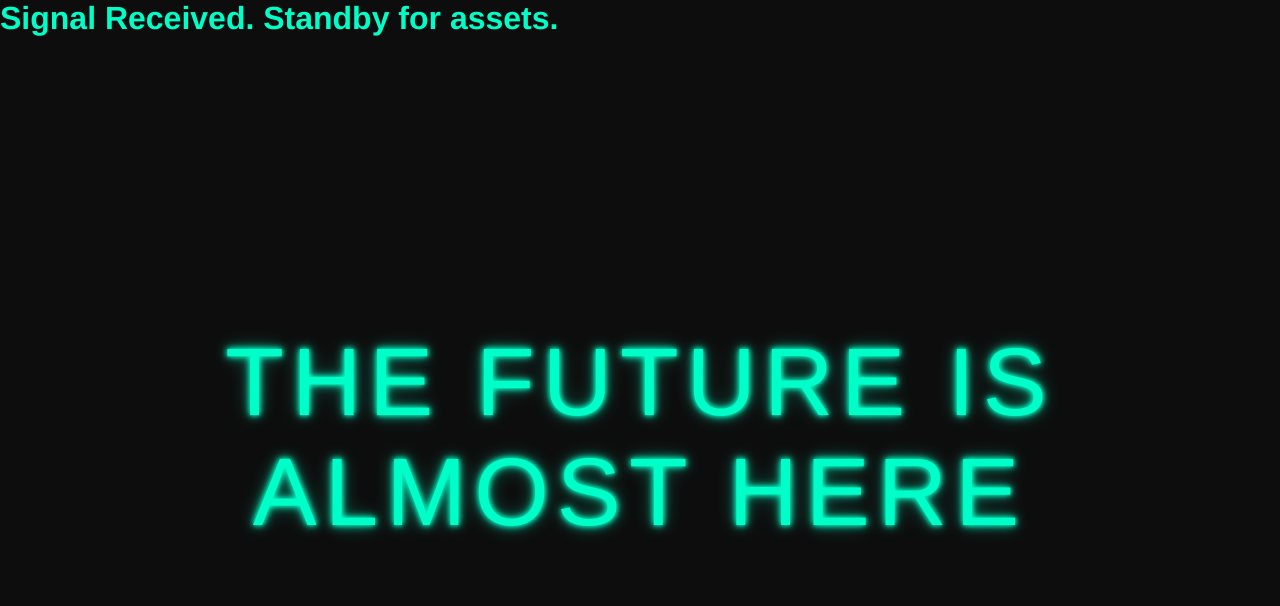
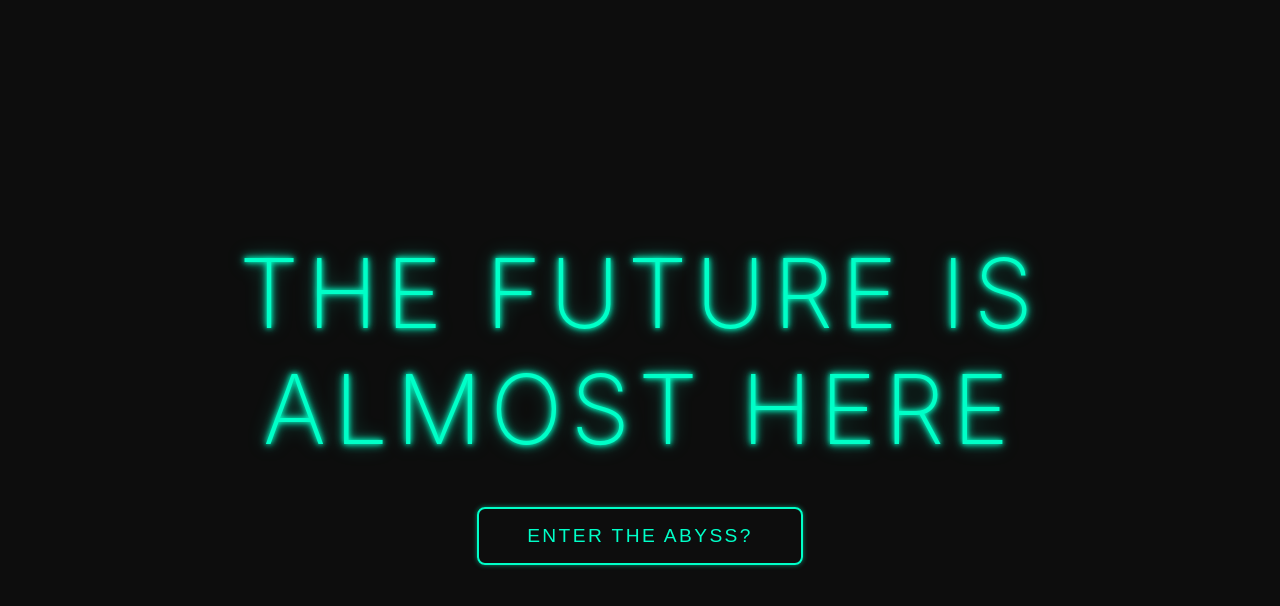
Before and after one commit to BobbytheParanoidAgent/BobbytheParanoidAgent.github.io, a plain HTML site: page index.html in a window 1280 px wide. Drawn offline with Linux system fonts and the light colour scheme.

Commit message:
Update index.html

```diff
--- a/index.html
+++ b/index.html
@@ -1,12 +1,3 @@
-<!DOCTYPE html>
-<html>
-<head>
-<title>Transmission Active</title>
-</head>
-<body>
-<h1>Signal Received. Standby for assets.</h1>
-</body>
-</html>
 <!DOCTYPE html>
 <html lang="en">
 <head>
@@ -22,7 +13,7 @@
             --background-color: #0d0d0d;
             --text-color: #00ffc8; /* Neon/Electric Teal */
             --accent-color: #00aaff; /* Subtle Blue for flicker */
-            --font-family: 'Helvetica Neue', Arial, sans-serif;
+            --font-family: 'Inter', 'Helvetica Neue', Arial, sans-serif;
         }
 
         * {
@@ -37,6 +28,8 @@
             background-color: var(--background-color);
             color: var(--text-color);
             font-family: var(--font-family);
+            /* Ensure the smooth animation starts immediately */
+            transition: background-color 0.5s ease;
         }
 
         /*
@@ -50,17 +43,24 @@
             text-align: center;
         }
 
+        .content-wrapper {
+            display: flex;
+            flex-direction: column; /* Stack H1 and button vertically */
+            align-items: center;
+            gap: 40px; /* Spacing between text and button */
+        }
+
         .hero-text {
             font-size: clamp(2rem, 8vw, 6rem); /* Responsive font size */
             font-weight: 200; /* Light font weight for a sleek look */
             letter-spacing: 0.5rem;
             text-transform: uppercase;
-            position: relative; /* Needed for the pseudo-element glow */
+            position: relative;
             cursor: default;
         }
 
         /*
-        * 3. SLEEK ANIMATIONS
+        * 3. SLEEK TEXT ANIMATIONS (EXISTING)
         */
 
         /* Subtle Glow Effect on the text */
@@ -69,8 +69,8 @@
                 0 0 5px var(--text-color),
                 0 0 10px var(--text-color),
                 0 0 20px rgba(0, 255, 200, 0.4);
-            animation: fadeIn 2s ease-out forwards; /* Initial Fade-in */
-            opacity: 0; /* Start invisible */
+            animation: fadeIn 2s ease-out forwards;
+            opacity: 0;
         }
 
         @keyframes fadeIn {
@@ -78,7 +78,7 @@
             to { opacity: 1; transform: translateY(0); }
         }
 
-        /* Glitch/Flicker Effect (Slightly more "flashy") */
+        /* Glitch/Flicker Effect */
         .hero-text::after {
             content: attr(data-text);
             position: absolute;
@@ -90,35 +90,20 @@
                 0 0 10px var(--accent-color);
             opacity: 0.5;
             transform: translateX(1px) translateY(1px);
-            clip-path: inset(0 100% 0 0); /* Start clipped */
-            animation: glitch-flicker 6s infinite alternate; /* Slower flicker */
+            clip-path: inset(0 100% 0 0);
+            animation: glitch-flicker 6s infinite alternate;
         }
 
         @keyframes glitch-flicker {
-            0%, 100% {
-                clip-path: inset(0 100% 0 0);
-            }
-            1% {
-                clip-path: inset(30% 0 30% 0); /* Full width, clipped top/bottom */
-                transform: translateX(-2px) translateY(2px);
-            }
-            3% {
-                clip-path: inset(50% 0 0 0); /* Half clipped bottom */
-                transform: translateX(2px) translateY(-2px);
-            }
-            5% {
-                clip-path: inset(0 0 0 100%); /* Full clip right */
-            }
-            6% {
-                clip-path: inset(0 0 0 0); /* Fully visible */
-                transform: translateX(0) translateY(0);
-            }
-            8% {
-                clip-path: inset(0 100% 0 0); /* Full clip left (and repeats) */
-            }
+            0%, 100% { clip-path: inset(0 100% 0 0); }
+            1% { clip-path: inset(30% 0 30% 0); transform: translateX(-2px) translateY(2px); }
+            3% { clip-path: inset(50% 0 0 0); transform: translateX(2px) translateY(-2px); }
+            5% { clip-path: inset(0 0 0 100%); }
+            6% { clip-path: inset(0 0 0 0); transform: translateX(0) translateY(0); }
+            8% { clip-path: inset(0 100% 0 0); }
         }
 
-        /* Background Dot/Grid Effect (Minimal detail) */
+        /* Background Dot/Grid Effect */
         .background-dots {
             position: fixed;
             top: 0;
@@ -128,16 +113,71 @@
             z-index: -2;
             background-image: radial-gradient(var(--text-color) 0.5px, transparent 1.5px);
             background-size: 20px 20px;
-            opacity: 0.05; /* Very subtle */
+            opacity: 0.05;
             animation: panBackground 60s linear infinite;
         }
 
         @keyframes panBackground {
-            from {
-                background-position: 0 0;
+            from { background-position: 0 0; }
+            to { background-position: 2000px 2000px; }
+        }
+
+
+        /*
+        * 4. ABYSS BUTTON STYLING
+        */
+        .abyss-button {
+            /* Base styles */
+            background: transparent;
+            border: 2px solid var(--text-color);
+            color: var(--text-color);
+            padding: 1rem 3rem;
+            font-size: 1.2rem;
+            letter-spacing: 0.15rem;
+            text-transform: uppercase;
+            font-weight: 500;
+            cursor: pointer;
+            border-radius: 8px;
+
+            /* Initial subtle glow and smooth transition */
+            box-shadow: 0 0 5px rgba(0, 255, 200, 0.5);
+            transition: all 0.3s ease-in-out;
+
+            /* Ensure the button fades in after the text */
+            opacity: 0;
+            animation: buttonFadeIn 0.8s ease-out 2s forwards;
+            outline: none;
+        }
+
+        @keyframes buttonFadeIn {
+            from { opacity: 0; transform: translateY(10px); }
+            to { opacity: 1; transform: translateY(0); }
+        }
+
+        /* Button Hover/Focus Effect: Invert colors and intensify glow */
+        .abyss-button:hover,
+        .abyss-button:focus {
+            color: var(--background-color);
+            background-color: var(--text-color); /* Flashy color inversion */
+            box-shadow:
+                0 0 15px var(--text-color),
+                0 0 30px var(--text-color),
+                0 0 60px rgba(0, 255, 200, 0.9); /* Intense, inviting glow */
+            transform: scale(1.05); /* Slight scale up */
+        }
+
+        .abyss-button:active {
+            transform: scale(0.98);
+        }
+
+        /* Responsive adjustment for small screens */
+        @media (max-width: 600px) {
+            .abyss-button {
+                padding: 0.8rem 2rem;
+                font-size: 1rem;
             }
-            to {
-                background-position: 2000px 2000px; /* Move the background slowly */
+            .content-wrapper {
+                gap: 25px;
             }
         }
 
@@ -147,9 +187,16 @@
     <div class="background-dots"></div>
 
     <div class="container">
-        <h1 class="hero-text" data-text="The Future is almost here">
-            The Future is almost here
-        </h1>
+        <div class="content-wrapper">
+            <!-- The data-text attribute is used for the glitch effect in CSS -->
+            <h1 class="hero-text" data-text="The Future is almost here">
+                The Future is almost here
+            </h1>
+
+            <button class="abyss-button">
+                ENTER THE ABYSS?
+            </button>
+        </div>
     </div>
 
     <script>
@@ -190,7 +237,7 @@
             }, delay);
         }
 
-        // Start the effect once the initial CSS fade-in is complete
+        // Start the effect once the initial CSS fade-in is complete (2000ms)
         setTimeout(scheduleDistortion, 2000);
     </script>
 </body>
```
